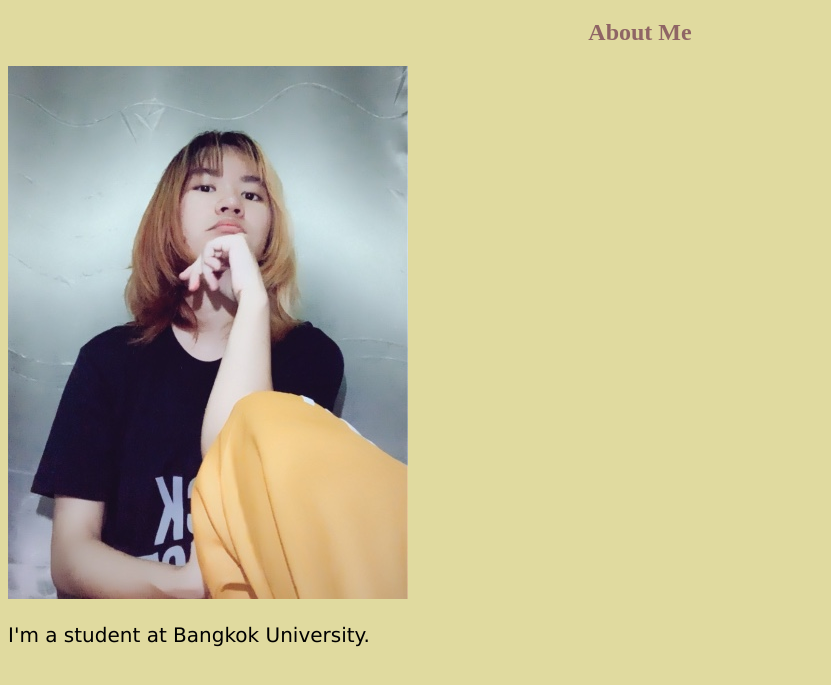
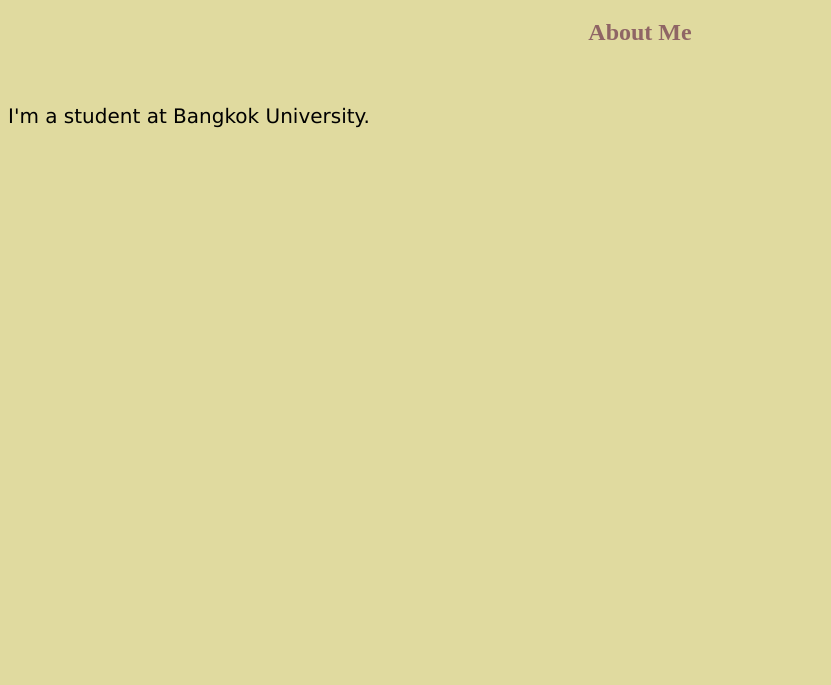
Before and after one commit to Meenssi/meenmeen-profile-project, a plain HTML site: page index.html in a window 1280 px wide. Shown: the part 61-746 px from the top of the page, without its empty margins (0-831 px from the left). Drawn offline with Linux system fonts and the light colour scheme.

Commit message:
Delete pic

```diff
--- a/index.html
+++ b/index.html
@@ -10,7 +10,7 @@
 <body>
     <h1>MeenMeen's Profile</h1>
     <h2>About Me</h2>
-    <img src="/Untitled_Artwork.jpg" alt="">
+    <img src="/" alt="">
     <p>I'm a student at Bangkok University.</p>
 </body>
 </html>
```
